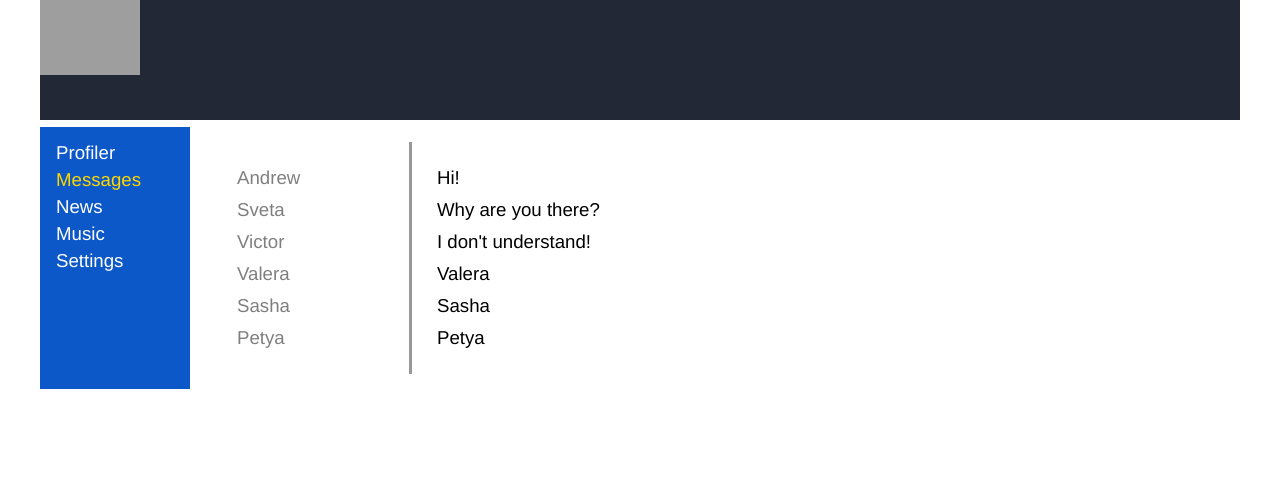
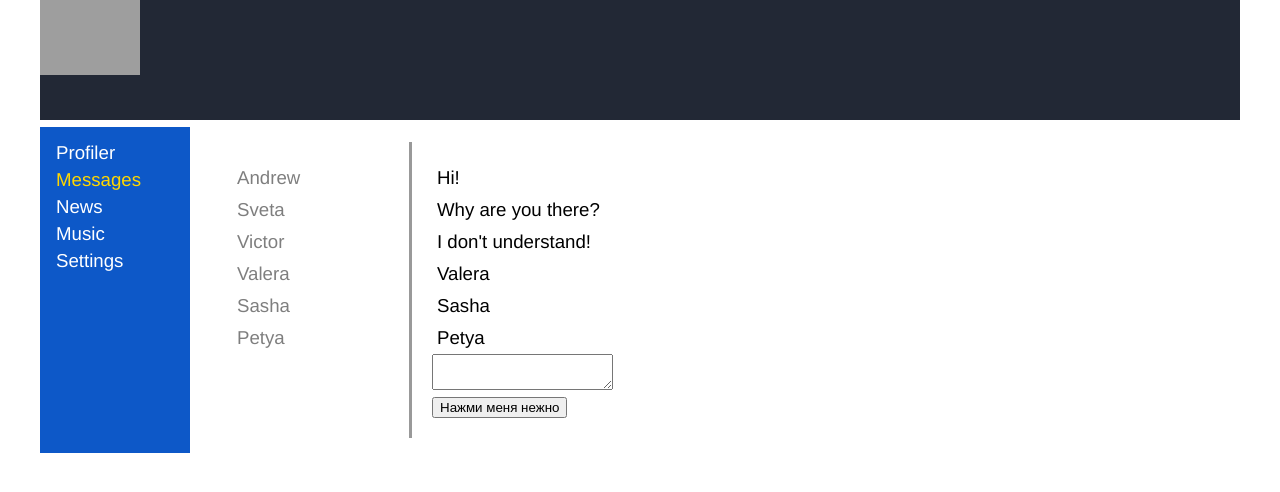
Before and after one commit to AndrewSmithMasterRecord/my-first-react-app, a React (Create React App) app: page /dialogs in a window 1280 px wide. Shown: the top 492 px of the page. Built offline with nearby package versions, Linux system fonts and the light colour scheme; grey boxes are pictures that could not be loaded.

Commit message:
React Ref

```diff
--- a/src/components/Dialogs/Dialogs.jsx
+++ b/src/components/Dialogs/Dialogs.jsx
@@ -2,7 +2,6 @@ import React from "react";
 import d from './Dialogs.module.css'
 import DialogItem from "./Dialogitem/DialogItem";
 import Message from "./Message/Message";
-
 
 
 const Dialogs = (props) => {
@@ -10,6 +9,12 @@ const Dialogs = (props) => {
         .map(item => <DialogItem name={item.name} id={item.id}/>);
     let messageElements = props.state.messagesData
         .map(item => <Message text={item.message}/>);
+    let textElement = React.createRef();
+    let addMessage = () => {
+        let text = textElement.current.value;
+        alert(text);
+    };
+
     return (
         <div className={d.dialogs}>
             <div className={d.dialogs_items}>
@@ -17,7 +22,14 @@ const Dialogs = (props) => {
             </div>
             <div className={d.messages}>
                 {messageElements}
+                <div>
+                    <textarea ref={textElement}></textarea>
+                    <div>
+                        <button onClick={addMessage}>Нажми меня нежно</button>
+                    </div>
+                </div>
             </div>
+
         </div>
     )
 };
--- a/src/components/Profile/MyPosts/MyPosts.jsx
+++ b/src/components/Profile/MyPosts/MyPosts.jsx
@@ -11,13 +11,21 @@ const MyPosts = (props) => {
         .map((item) => {
             return <Post message={item.message} likeCount={item.likes}/>
         });
+
+    let newPostElement = React.createRef();
+
+    let addPost = () => {
+        let text = newPostElement.current.value;
+        alert(text);
+    };
+
     return <div>
         <div className={p.postInput}>
             <h3>My posts</h3>
             <div>
-                <textarea></textarea>
+                <textarea ref={newPostElement}></textarea>
                 <div>
-                    <button>Отправить</button>
+                    <button onClick={addPost}>Отправить</button>
                 </div>
             </div>
         </div>
```
